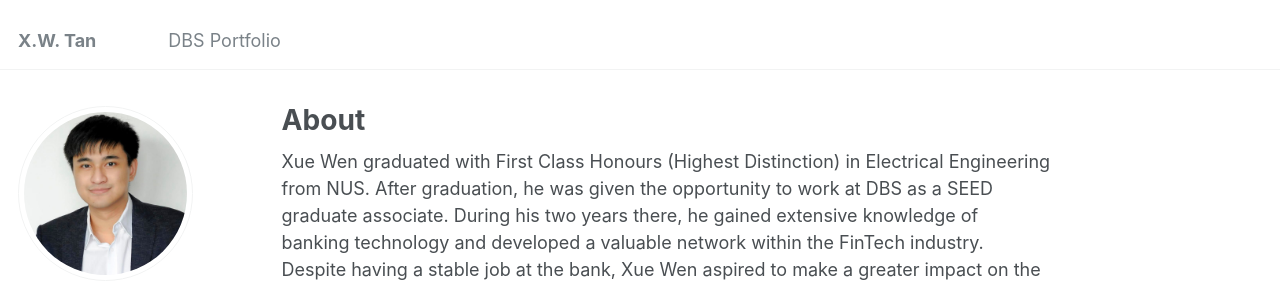
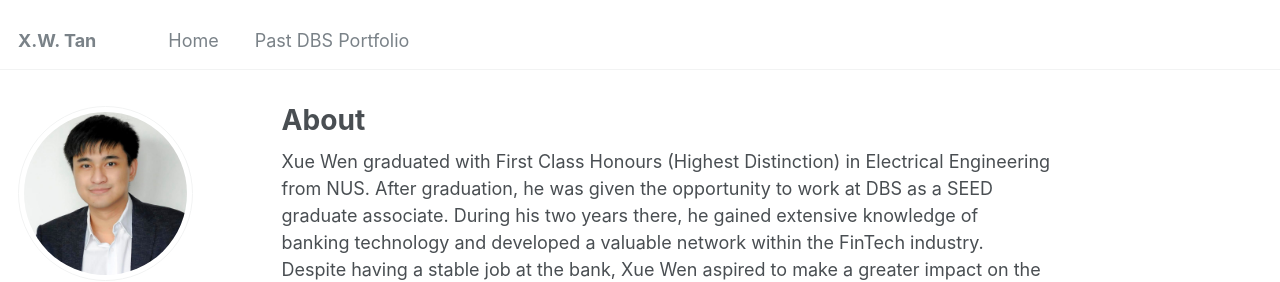
Before and after one commit to Chen-XueWen/Chen-XueWen.github.io, a Jekyll site: the page built from _pages/about.md, in a window 1280 px wide. Shown: the top 282 px of the page. Built offline with Jekyll 4.4.1, drawn with Linux system fonts in a browser that asks for light colours; some web fonts are replaced.

Commit message:
Update navigation.yml

```diff
--- a/_data/navigation.yml
+++ b/_data/navigation.yml
@@ -5,5 +5,7 @@
 # prevent it from being included in the site.
 
 main:
-  - title: "DBS Portfolio"
+  - title: "Home"
+    url: /about/
+  - title: "Past DBS Portfolio"
     url: /portfolio/
```
